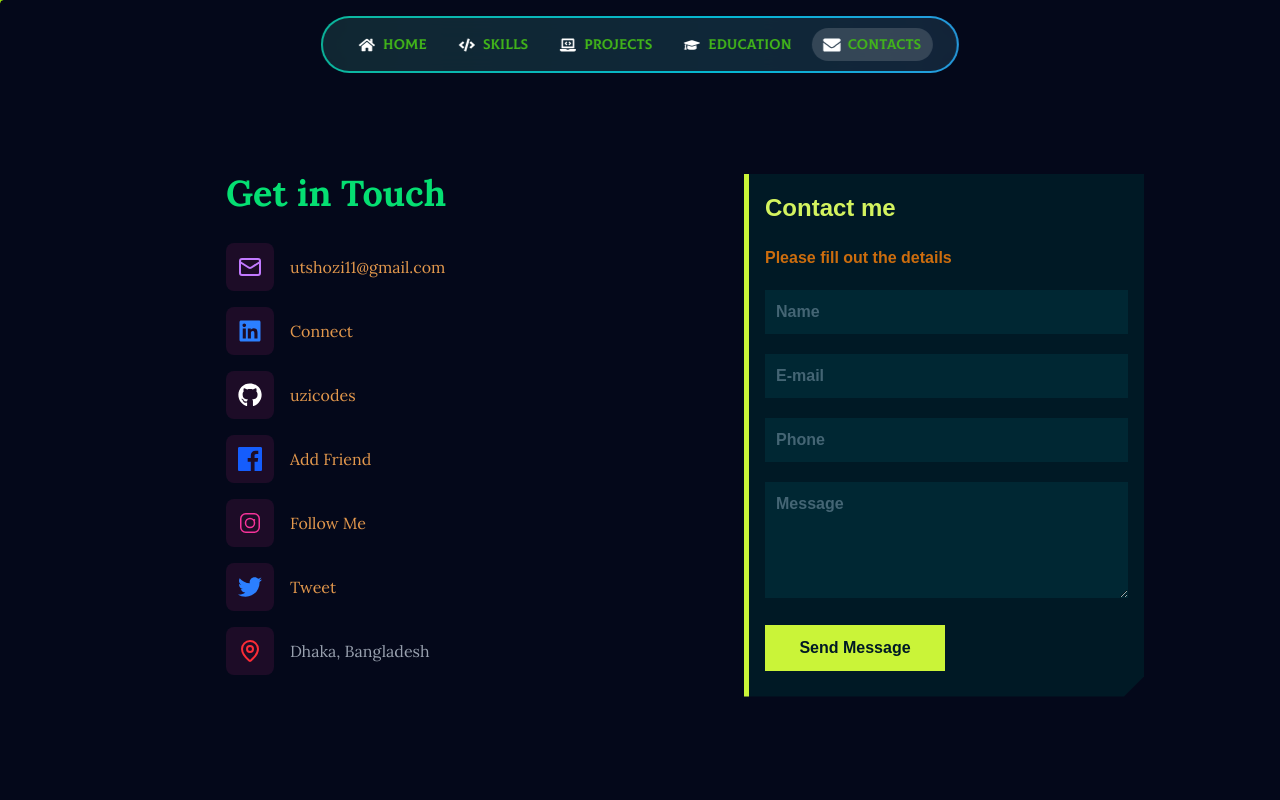
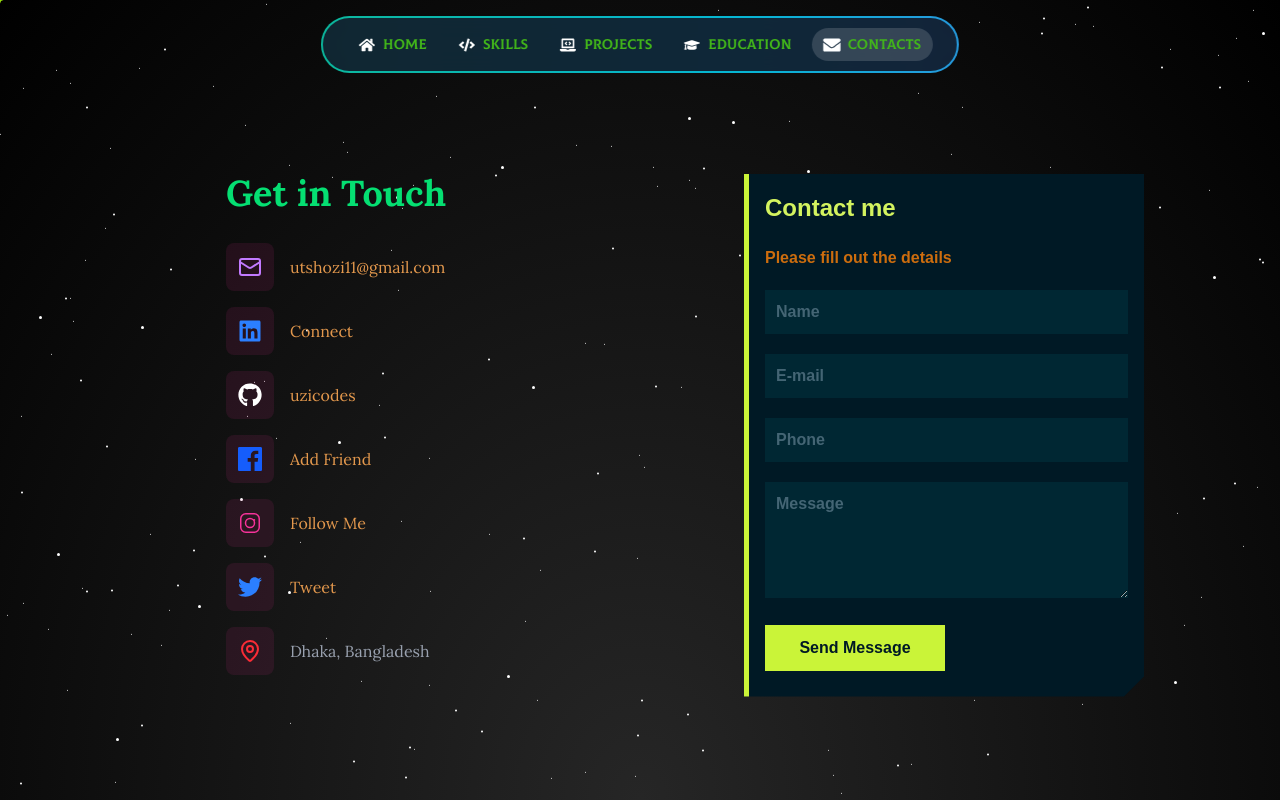
Before and after one commit to uzicodes/utsho-heaven-chowdhury, a Next.js app: page /contacts in a window 1280 px wide. Built offline with nearby package versions, Linux system fonts and the light colour scheme.

Commit message:
implemented the stars component on the last & final page

```diff
--- a/src/app/about/about.tsx
+++ b/src/app/about/about.tsx
@@ -5,9 +5,7 @@ import React from "react";
 export default function About(): React.ReactElement {
   return (
     <>
-      {/* Updated style: Changed background to 'transparent'
-        so the global StarsBackground from page.tsx is visible behind this section.
-      */}
+      {/* Update: Changed background to 'transparent'*/}
       <section id="about" className="text-white" style={{ background: 'transparent', marginBottom: '2rem' }}>
         <div className="mx-auto max-w-5xl space-y-8 px-6 md:space-y-16">
           <h2 className="relative z-10 max-w-xl text-4xl font-medium lg:text-5xl cairo-font" style={{ color: '#DEB34B' }}>
--- a/src/app/contacts/page.tsx
+++ b/src/app/contacts/page.tsx
@@ -8,6 +8,8 @@ import Head from "next/head";
 import { MapPin, Mail } from "lucide-react";
 import { FaGithub, FaLinkedin } from "react-icons/fa6";
 import { FaTwitter } from "react-icons/fa";
+// Import the StarsBackground component
+import { StarsBackground } from "../components/stars";
 
 interface ContactItem {
   icon: React.ReactNode;
@@ -72,7 +74,8 @@ export default function Contact() {
   ];
 
   return (
-    <>
+    // Wrapper with black background
+    <div className="relative min-h-screen bg-black">
       <Head>
         <link href="https://fonts.googleapis.com/css2?family=Lora:wght@400;700&display=swap" rel="stylesheet" />
         <style>{`
@@ -84,8 +87,20 @@ export default function Contact() {
           }
         `}</style>
       </Head>
+
+      {/* Floating Stars Background Layer */}
+      <div className="fixed inset-0 z-0">
+        <StarsBackground
+          className="h-full w-full bg-transparent"
+          starColor="#ffffff"
+        />
+      </div>
+
+      {/* Content Layer */}
+      <div className="relative z-10">
         <Navbar />
-      <main className="pt-20 lg:pt-[0rem] bg-[#04081A] text-white min-h-screen">
+        {/* Changed bg-[#04081A] to bg-transparent */}
+        <main className="pt-20 lg:pt-[0rem] bg-transparent text-white min-h-screen">
           <section className="hero min-h-screen flex items-center relative px-4 sm:px-6 lg:px-8">
             <div className="container mx-auto">
               <div className="grid lg:grid-cols-2 gap-0 items-center">
@@ -142,6 +157,7 @@ export default function Contact() {
             </div>
           </section>
         </main>
-    </>
+      </div>
+    </div>
   );
 }
--- a/src/app/education/page.tsx
+++ b/src/app/education/page.tsx
@@ -148,7 +148,6 @@ const EducationSection: React.FC = () => {
             {/* Grid Background */}
             <div className="absolute inset-0 z-0">
                 <div className="absolute inset-0 bg-grid-white/[0.05] bg-[length:50px_50px]" />
-                {/* Updated gradient to use black instead of blue #04081A */}
                 <div className="absolute inset-0 bg-gradient-to-t from-black via-transparent to-black" />
                 <div className="absolute inset-0 border border-white/[0.05] grid grid-cols-2 md:grid-cols-4" />
             </div>
--- a/src/app/skills/page.tsx
+++ b/src/app/skills/page.tsx
@@ -170,7 +170,7 @@ const SkillsPage = () => (
       />
     </div>
 
-    {/* Navbar and Content stay on top (z-10) */}
+    {/* Navbar & Content stays on top (z-10) */}
     <div className="relative z-10">
       <Navbar />
       <SkillsSection />
```
Lines whose indentation alone changed are shown as unchanged.
